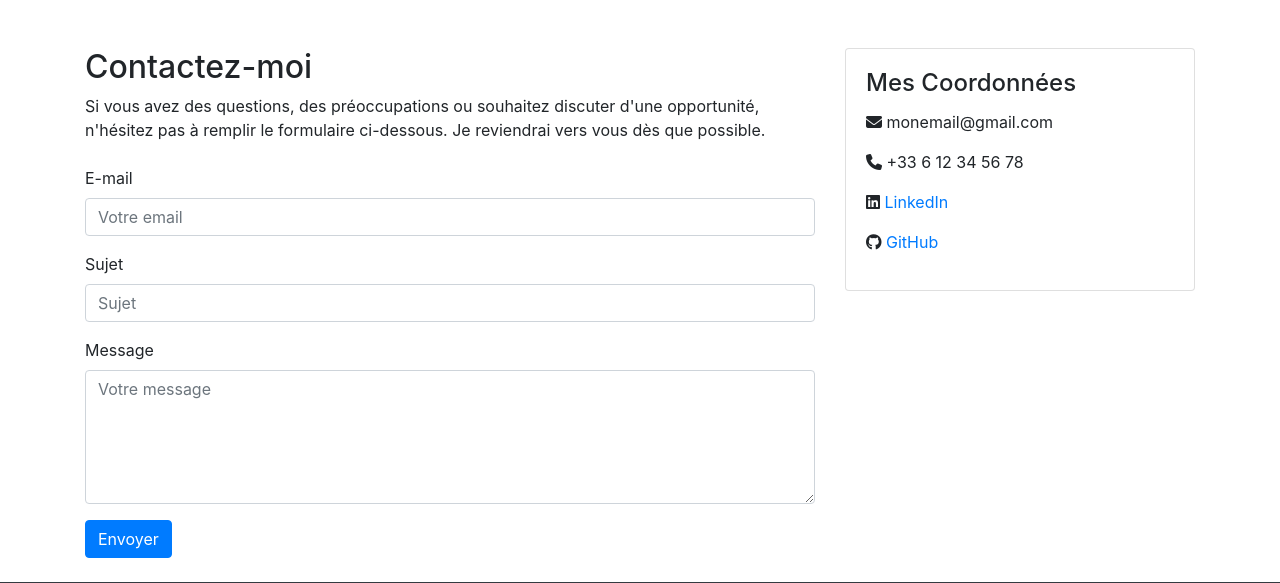
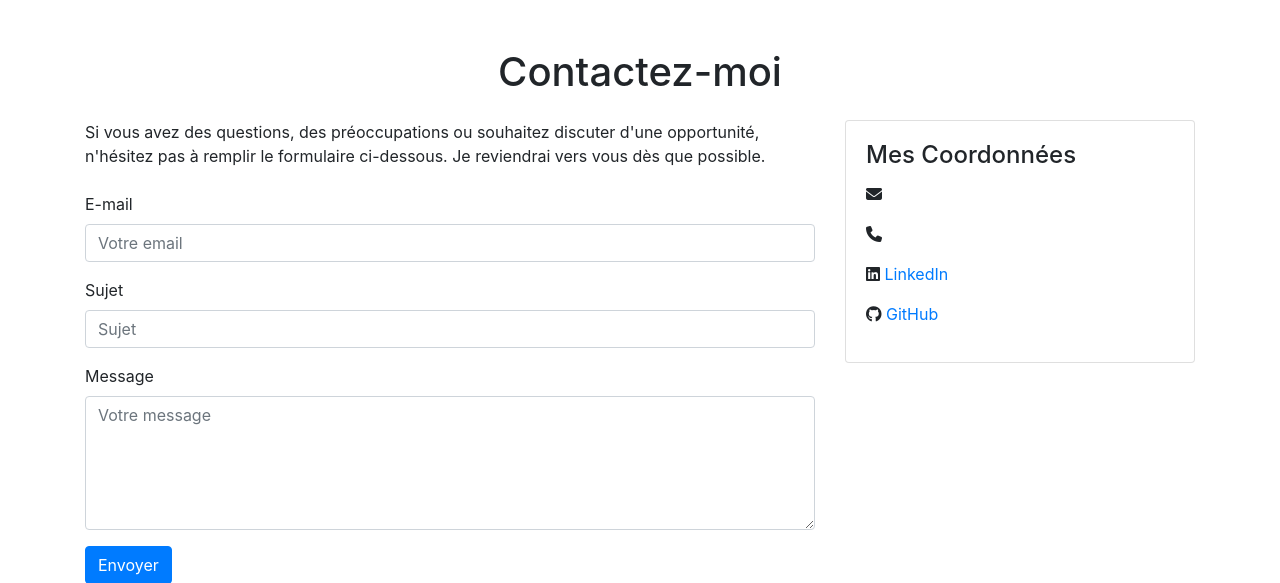
Before and after one commit to Stargate136/EPHAD, a Django app: page /contact/ in a window 1280 px wide. Shown: the part 56-639 px from the top of the page. Run offline with Django 4.2, Linux system fonts and the light colour scheme; data comes from the database, SQL or seed files in the repository; some libraries are stand-ins or nearby versions.

Commit message:
Integration of personal_info in templates

```diff
--- a/src/contact/templates/contact/form.html
+++ b/src/contact/templates/contact/form.html
@@ -2,9 +2,9 @@
 
 {% block content %}
 <div class="container mt-5">
+    <h1 class="text-center mb-4">Contactez-moi</h1>
     <div class="row justify-content-center">
         <div class="col-md-8">
-            <h2>Contactez-moi</h2>
             <p class="mb-4">
                 Si vous avez des questions, des préoccupations ou souhaitez discuter d'une opportunité, n'hésitez pas à remplir le formulaire ci-dessous. Je reviendrai vers vous dès que possible.
             </p>
@@ -13,7 +13,6 @@
                 {% csrf_token %}
                 {{ form.as_p }}
                 <input type="submit" class="btn btn-primary" value="Envoyer"/>
-
             </form>
         </div>
 
@@ -21,10 +20,10 @@
             <div class="card">
                 <div class="card-body">
                     <h4 class="card-title">Mes Coordonnées</h4>
-                    <p><i class="fas fa-envelope"></i> monemail@gmail.com</p>
-                    <p><i class="fas fa-phone"></i> +33 6 12 34 56 78</p>
-                    <p><i class="fab fa-linkedin"></i> <a href="https://linkedin.com/in/monprofil" target="_blank">LinkedIn</a></p>
-                    <p><i class="fab fa-github"></i> <a href="https://github.com/monprofil" target="_blank">GitHub</a></p>
+                    <p><i class="fas fa-envelope"></i> <a href="mailto:{{ personal_info.email }}">{{ personal_info.email }}</a></p>
+                    <p><i class="fas fa-phone"></i><a href="tel:{{ personal_info.phone }}">{{ personal_info.phone }}</a></p>
+                    <p><i class="fab fa-linkedin"></i> <a href="{{ personal_info.linkedin }}" target="_blank">LinkedIn</a></p>
+                    <p><i class="fab fa-github"></i> <a href="{{ personal_info.github }}" target="_blank">GitHub</a></p>
                 </div>
             </div>
         </div>
--- a/src/core/templates/core/about.html
+++ b/src/core/templates/core/about.html
@@ -2,7 +2,7 @@
 
 {% block content %}
 <div class="container mt-5">
-    <h1 class="text-center mb-4">À propos</h1>
+    <h1 class="text-center mb-4">À propos de {{ personal_info.full_name }}</h1>
     {% for section in sections %}
         <div class="section mb-5">
             <h2 class="mb-3">{{ section.title }}</h2>
--- a/src/core/templates/core/home.html
+++ b/src/core/templates/core/home.html
@@ -2,7 +2,7 @@
 
 {% block content %}
 <div class="container mt-5">
-    <h1 class="text-center mb-4">Bonjour</h1>
+    <h1 class="text-center mb-4">Bonjour, je suis {{ personal_info.full_name }}</h1>
     {% for section in sections %}
         <div class="section mb-5">
             <h2 class="mb-3">{{ section.title }}</h2>
```
